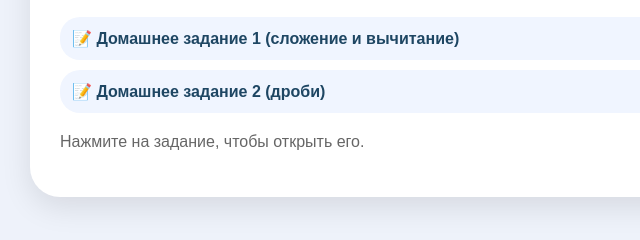
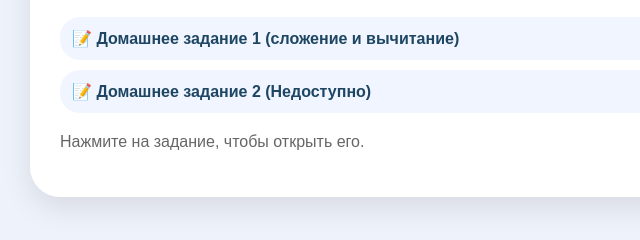
Before and after one commit to alyyya5/math-lessons-repeat-6, a plain HTML site: page index.html in a window 1280 px wide. Shown: the part 132-372 px from the top of the page, 230-870 px from the left. Drawn offline with Linux system fonts and the light colour scheme.

Commit message:
Update index.html

```diff
--- a/index.html
+++ b/index.html
@@ -37,7 +37,7 @@
 <div class="container">
     <h1>📚 Домашние задания по математике</h1>
     <a href="lessons/lesson1.html">📝 Домашнее задание 1 (сложение и вычитание)</a>
-    <a href="lessons/lesson2.html">📝 Домашнее задание 2 (дроби)</a>
+    <a href="lessons/lesson2.html">📝 Домашнее задание 2 (Недоступно)</a>
     <!-- Сюда добавляйте новые ссылки по мере создания новых файлов -->
     <p style="margin-top: 20px; color: #666;">Нажмите на задание, чтобы открыть его.</p>
 </div>
```
